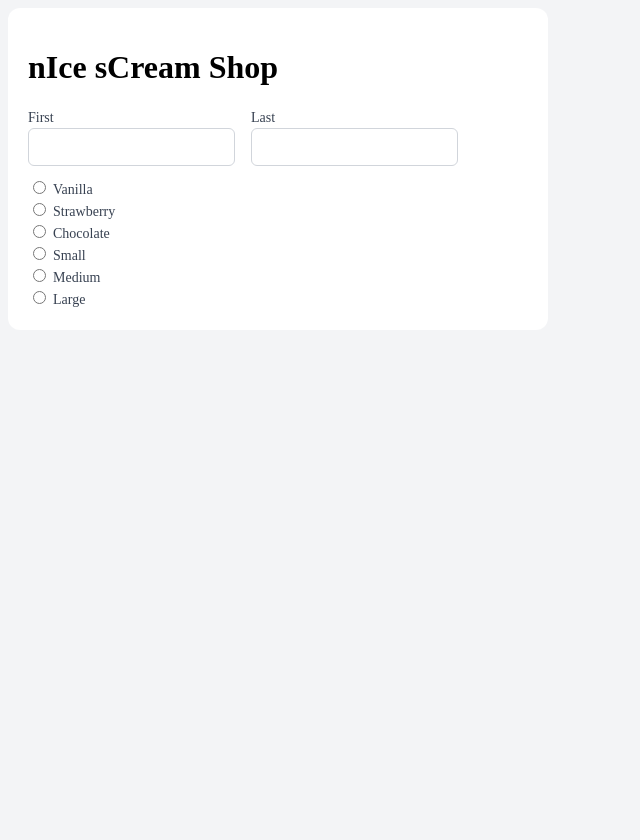
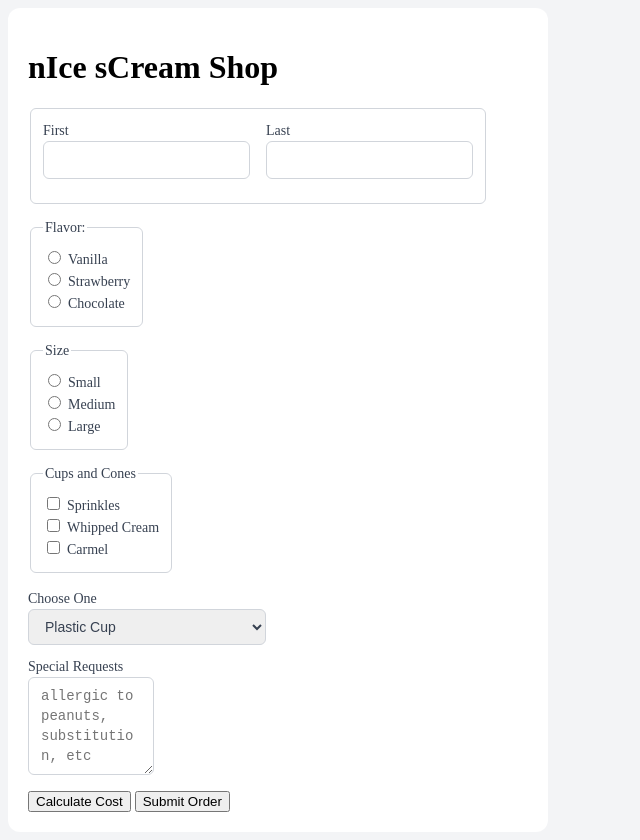
Before and after one commit to D4vidM23/inputTypes, a plain HTML site: page index.html in a window 1280 px wide. Shown: the whole page, without its empty margins (0-640 px from the left). Before the commit the page ends 800 px from the top, so only its background shows below. Drawn offline with Linux system fonts and the light colour scheme.

Commit message:
more codes

```diff
--- a/index.html
+++ b/index.html
@@ -7,11 +7,13 @@
 </head>
 
 <body>
+
 <div class = 'container'>
   <div class = 'content'>
     <h1>nIce sCream Shop</h1>
 
       <form>
+          <fieldset>
           <div class="row">
 
            <div>
@@ -25,8 +27,10 @@
            </div>
 
           </div>
+          </fieldset>
 
-
+          <fieldset>
+             <legend>Flavor:</legend>
           <div>
               <div>
                   <input type="radio" id="vanilla" name="icecream">
@@ -43,8 +47,10 @@
                   <label for="chocolate">Chocolate</label>
               </div>
           </div>
+          </fieldset>
 
-
+          <fieldset>
+              <legend>Size</legend>
           <div>
               <div>
                   <input type="radio" id="small" name="size">
@@ -61,10 +67,45 @@
                   <label for="large">Large</label>
               </div>
           </div>
+          </fieldset>
 
-      </form>
+          <fieldset>
+              <legend>Cups and Cones</legend>
+          <div>
+              <div>
+                  <input type="checkbox" id="sprinkles" name="sprinkles" value="sprinkles">
+                  <label for="sprinkles">Sprinkles</label>
+              </div>
+              <div>
+                  <input type="checkbox" id="whippedcream" name="whippedcream" value="whippedcream">
+                  <label for="whippedcream">Whipped Cream</label>
+              </div>
+              <div>
+                  <input type="checkbox" id="carmel" name="carmel" value="carmel">
+                  <label for="carmel">Carmel</label>
+              </div>
+          </div>
+          </fieldset>
 
 
+          <div>
+              <label for="container">Choose One</label>
+              <select name="container" id="container">
+                  <option value="cup">Plastic Cup</option>
+                  <option value="sugar">Sugar Cone</option>
+                  <option value="waffle">Waffle Cone</option>
+                  <option value="dippedwaffle">Chocolate Dipped Waffle Cone</option>
+              </select>
+          </div>
+
+          <div>
+              <label for="SpecialRequests">Special Requests</label>
+              <textarea id="SpecialRequests" name="SpecialRequest" rows="4" cols="10" placeholder="allergic to peanuts, substitution, etc"></textarea>
+          </div>
+
+          <button type="button" onclick="alert('free today for opening')">Calculate Cost</button>
+          <button type="submit">Submit Order</button>
+      </form>
   </div>
 </div>
 
```
